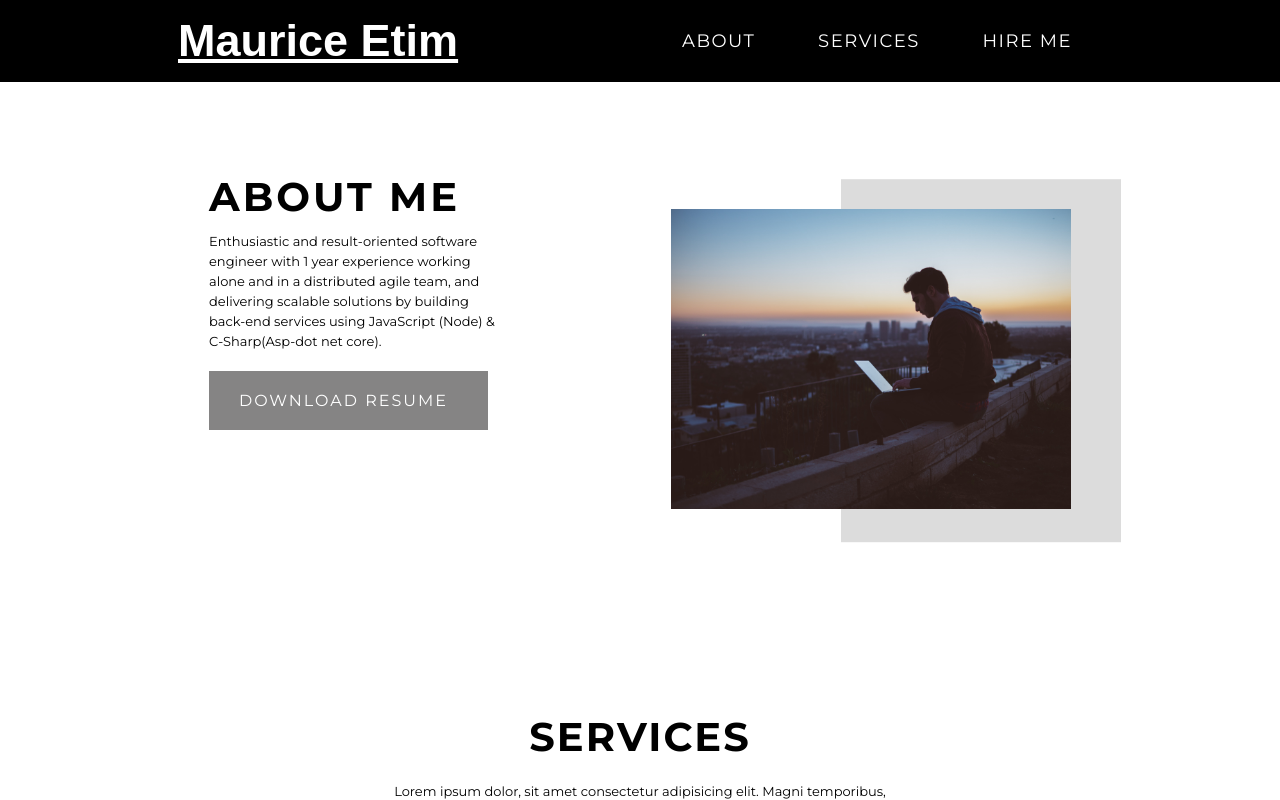
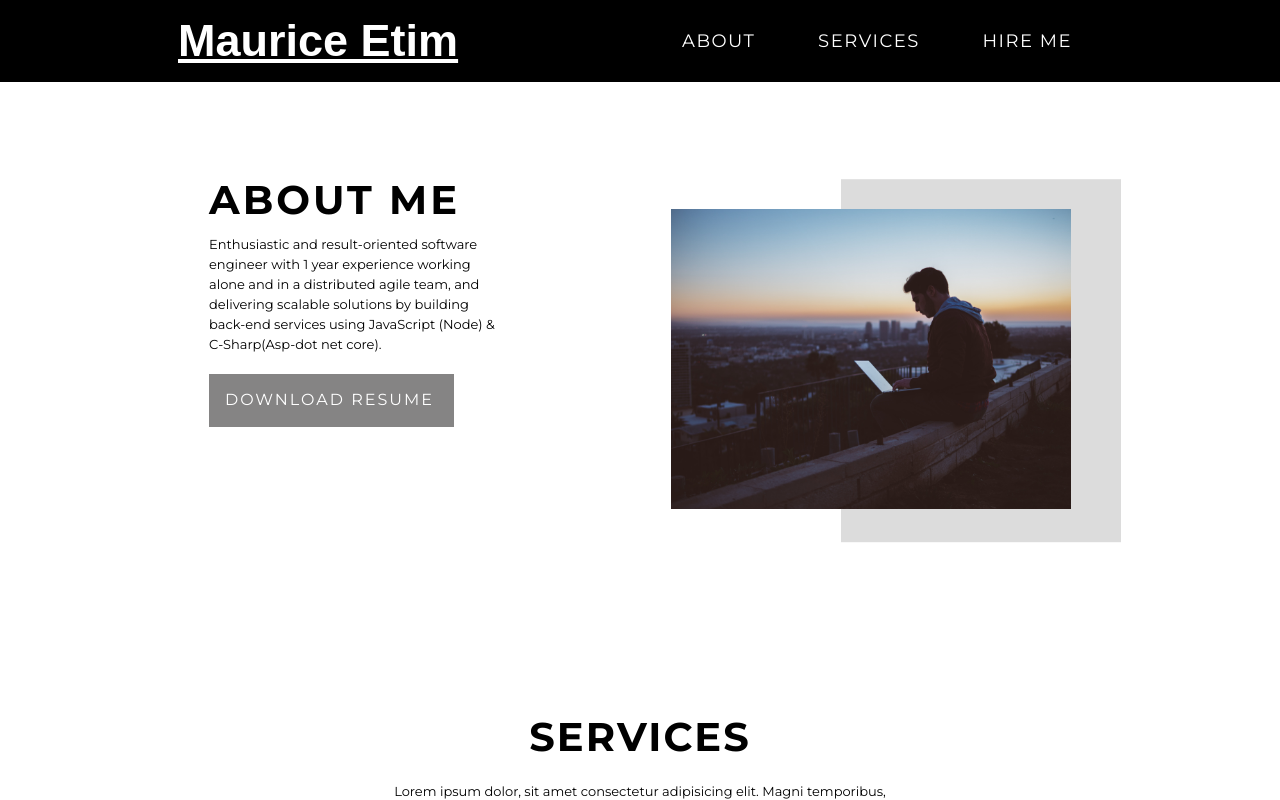
Before and after one commit to Morsetim/MyPortfolio, a plain HTML site: page index.html in a window 1280 px wide. In both pictures the pointer is over the link "DOWNLOAD RESUME". Shown: the part 791-1591 px from the top of the page. Drawn offline with Linux system fonts and the light colour scheme.

Commit message:
checking button

```diff
--- a/style.css
+++ b/style.css
@@ -236,7 +236,7 @@ html {
 .about .about-info-button:hover {
 	background-color: rgba(28, 25, 25, 0.534);
     text-decoration: none;
-    padding: 2rem 4rem 2rem 3rem;
+    padding: 1.6rem 2rem 1.8rem 1.6rem;
     color: white;
 }
 .about .about-img {
```
